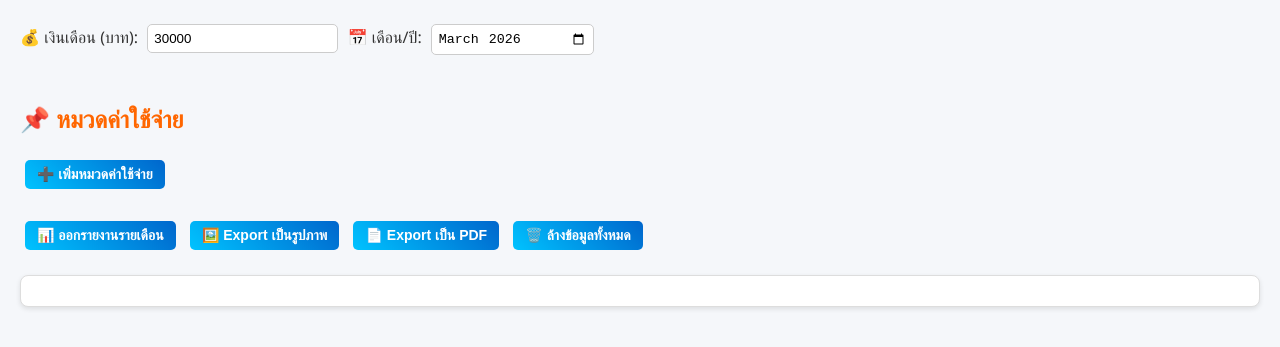
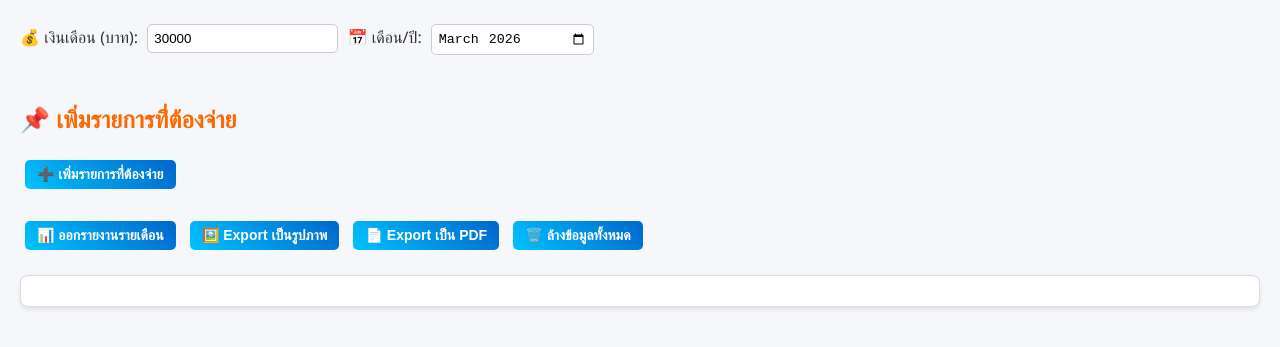
Before and after one commit to Baramee200/Index, a plain HTML site: page index.html in a window 1280 px wide. Shown: the part 67-414 px from the top of the page. Drawn offline with nearby package versions, Linux system fonts and the light colour scheme.

Commit message:
Fix HTML encoding issues in index.html

```diff
--- a/index.html
+++ b/index.html
@@ -114,9 +114,9 @@
   <label>📅 เดือน/ปี: </label>
   <input type="month" id="salaryMonth" value="2026-03"><br><br>
 
-  <h2>📌 หมวดค่าใช้จ่าย</h2>
+  <h2>📌 เพิ่มรายการที่่ต้องจ่าย</h2>
   <div id="expenses"></div>
-  <button onclick="addCategory()">➕ เพิ่มหมวดค่าใช้จ่าย</button>
+  <button onclick="addCategory()">➕ เพิ่มรายการที่่ต้องจ่าย</button>
 
   <br><br>
   <button onclick="generateReport()">📊 ออกรายงานรายเดือน</button>
```
